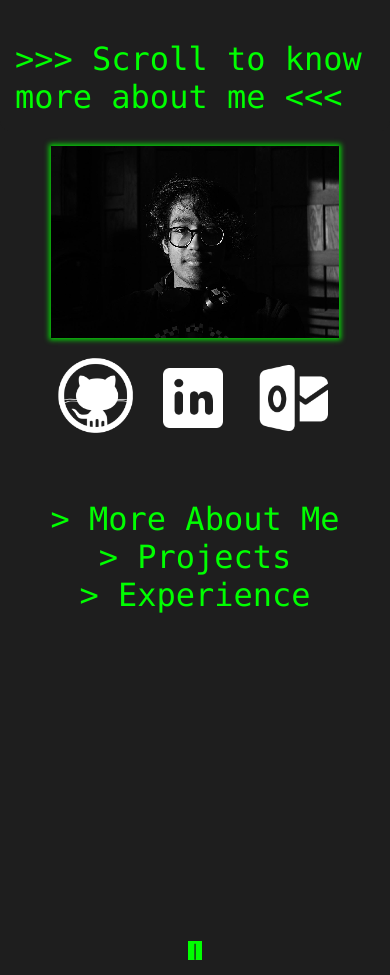
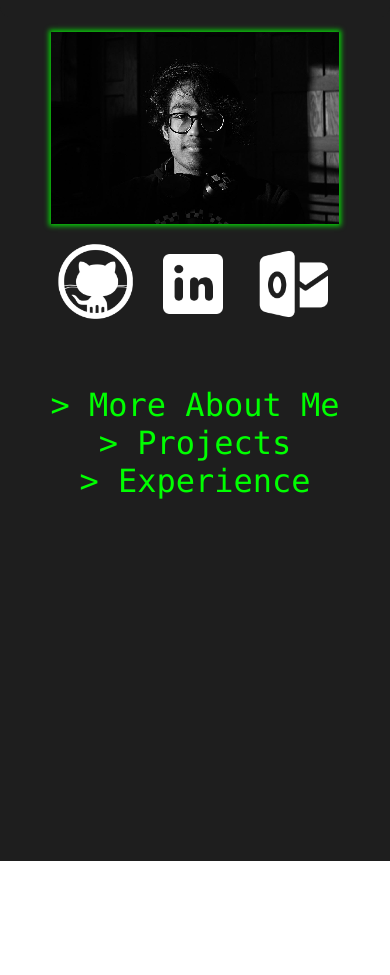
Before and after one commit to Rai1975/portfolio, a React (Create React App) app in the folder portfolio/: page / in a window 390 px wide. Shown: the part 1100-2075 px from the top of the page. After the commit the page ends 1961 px from the top, so only its background shows below. Built offline with nearby package versions, Linux system fonts and the light colour scheme.

Commit message:
Adding major changes for production.

```diff
--- a/portfolio/src/pages/About-me.js
+++ b/portfolio/src/pages/About-me.js
@@ -11,28 +11,28 @@ const About = () => {
 
   const aboutMe = `Hello!\nMy name is Raihan Rafeek, I am a third year computer science major at the University of Cincinnati.
   \nI am interested in data science, machine learning, and artificial intelligence. I enjoy building things and prefer to learn new things by making.
-  \nOutside the software realm, I also love climbing, motorsports, photography, and music!\n`
+  \nOutside the software realm, I also love climbing, motorsports, photography, and music!\n`;
 
   const altAboutme = `Hey there! I'm a curious builder who loves turning ideas into reality. Whether it’s diving into machine learning and AI or tinkering with aerospace software, I’m all about exploring cool, new challenges.\n
-When I’m not geeking out over code, you can probably find me scaling a climbing wall or playing Minecraft. Life’s an adventure, and I’m here to enjoy every bit of it. I'm also a CLI monkey 🐵`
+When I’m not geeking out over code, you can probably find me scaling a climbing wall or playing Minecraft. Life’s an adventure, and I’m here to enjoy every bit of it. I'm also a CLI monkey 🐵`;
 
   const contentChunks = [
-    { type: 'text', value: isLandingPage ? aboutMe : altAboutme }
+    { type: 'text', value: isLandingPage ? aboutMe : altAboutme },
   ];
 
-  const typingSpeed = 60;
+  const typingSpeed = 10;
 
   useEffect(() => {
     const type = () => {
       if (currentIndex < contentChunks.length) {
         const currentChunk = contentChunks[currentIndex];
-        setText((prev) => prev + (currentChunk.type === 'text' ? currentChunk.value : ''));
+        const currentText = currentChunk.type === 'text' ? currentChunk.value : '';
 
-        if (currentChunk.type === 'link') {
-          setText((prev) => prev + `<a href="${currentChunk.value}" rel="noopener noreferrer" style="color: #00ff00; text-decoration: none;">${currentChunk.label}</a>\n`);
+        if (text.length < currentText.length) {
+          setText((prev) => prev + currentText[text.length]);
+        } else {
+          setCurrentIndex((prev) => prev + 1);
         }
-
-        setCurrentIndex((prev) => prev + 1);
       } else {
         setDone(true);
       }
@@ -42,7 +42,7 @@ When I’m not geeking out over code, you can probably find me scaling a climbin
       const timeout = setTimeout(type, typingSpeed);
       return () => clearTimeout(timeout);
     }
-  }, [currentIndex, done, contentChunks]);
+  }, [currentIndex, text, done, contentChunks]);
 
   useEffect(() => {
     const handleResize = () => {
@@ -57,7 +57,7 @@ When I’m not geeking out over code, you can probably find me scaling a climbin
     'assets/tetons.jpg',
     'assets/teaching.jpg',
     'assets/rock.jpg',
-    'assets/climbing.jpg'
+    'assets/climbing.jpg',
   ];
 
   return (
@@ -127,7 +127,11 @@ When I’m not geeking out over code, you can probably find me scaling a climbin
           maxWidth: '600px',
         }}
         dangerouslySetInnerHTML={{
-          __html: text + (done && isMobile && isLandingPage ? '\n\n>>> Scroll to know more about me <<<\n' : ''),
+          __html:
+            text +
+            (!done
+              ? '<span style="background-color: #00ff00;">|</span>'
+              : '<span style="background-color: #00ff00; animation: blink 1s step-start infinite;">|</span>'),
         }}
       />
 
--- a/portfolio/src/pages/Experience.js
+++ b/portfolio/src/pages/Experience.js
@@ -170,21 +170,10 @@ const Experience = () => {
               animation: 'blink 1s step-start infinite',
             }}
           >
-            |
+          &nbsp;
           </span>
         )}
       </div>
-
-      {/* Keyframes for Animations */}
-      <style>
-        {`
-          @keyframes blink {
-            50% {
-              opacity: 0;
-            }
-          }
-        `}
-      </style>
     </div>
   );
 };
--- a/portfolio/src/pages/Info.js
+++ b/portfolio/src/pages/Info.js
@@ -109,31 +109,6 @@ const About = () => {
         }}
         dangerouslySetInnerHTML={{ __html: text }}
       />
-
-      {/* Blinking Cursor */}
-      {done && (
-        <span
-          style={{
-            backgroundColor: '#00ff00',
-            color: '#1e1e1e',
-            padding: '0 2px',
-            display: 'inline-block',
-            animation: 'blink 1s step-start infinite',
-          }}
-        >
-          |
-        </span>
-      )}
-
-      <style>
-        {`
-          @keyframes blink {
-            50% {
-              opacity: 0;
-            }
-          }
-        `}
-      </style>
     </div>
   );
 };
--- a/portfolio/src/pages/Projects.js
+++ b/portfolio/src/pages/Projects.js
@@ -241,7 +241,7 @@ const Projects = () => {
               animation: 'blink 1s step-start infinite',
             }}
           >
-            |
+            &nbsp;
           </span>
         )}
       </div>
```
